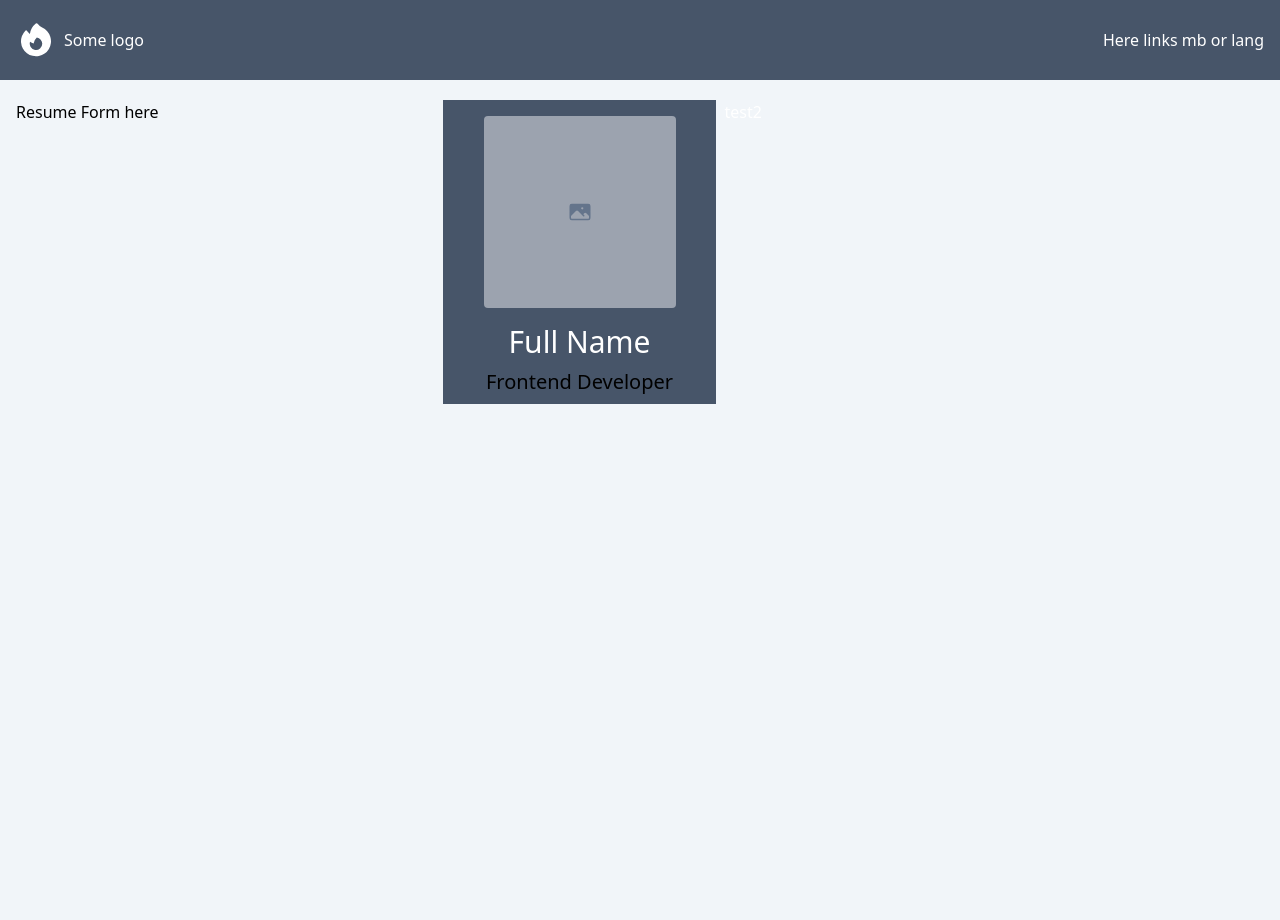
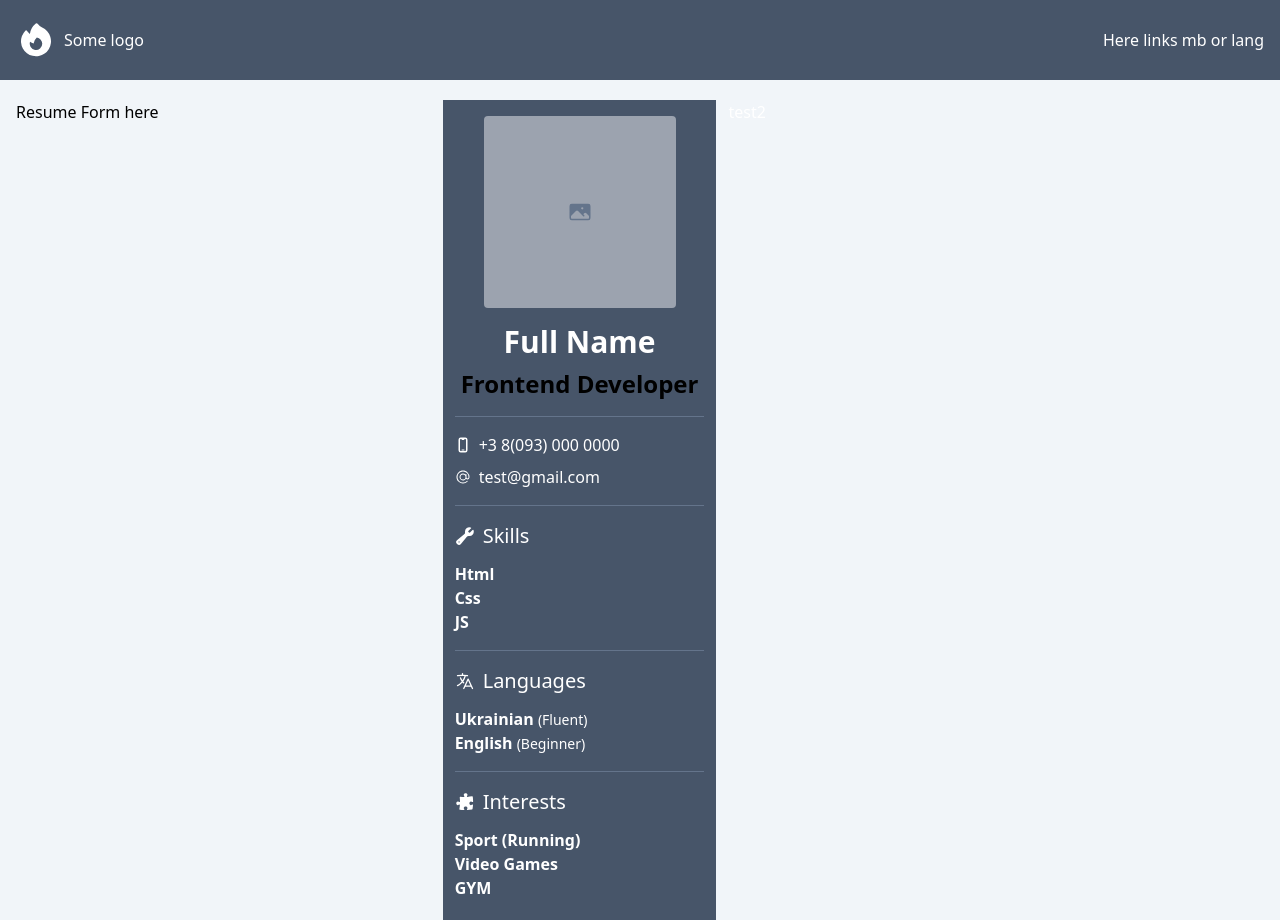
Before and after one commit to Grinch3214/resume-vue-3, a Vue app: page / in a window 1280 px wide. Before the commit the page ends 800 px from the top, so only its background shows below. Built offline with nearby package versions, Linux system fonts and the light colour scheme.

Commit message:
added aside resume section

```diff
--- a/src/App.vue
+++ b/src/App.vue
@@ -1,6 +1,6 @@
 <template>
 	<TheHeader />
-	<main class="px-4 pt-5">
+	<main class="pt-5 2xl:container px-4 m-auto">
 		<div class="-mx-4 flex flex-row">
 			<TheFormResume class="w-2/6 px-4" />
 			<TheResume class="w-4/6 px-4" />
--- /dev/null
+++ b/src/components/AsideResume.vue
@@ -0,0 +1,79 @@
+<template>
+	<div>
+		<ImagePreview />
+		<h2 class="text-3xl text-center mb-2 font-semibold">Full Name</h2>
+		<p class="text-black text-2xl text-center mb-2 font-semibold">Frontend Developer</p>
+		<hr class="my-4 border-slate-500" />
+
+		<div class="flex gap-2 items-center mb-2">
+			<DevicePhoneMobileIcon class="w-4 h-4"/>
+			<a href="tel:+380930000000">+3 8(093) 000 0000</a>
+		</div>
+		<div class="flex gap-2 items-center mb-2">
+			<AtSymbolIcon class="w-4 h-4" />
+			<a href="mailto:test@gmail.com">test@gmail.com</a>
+		</div>
+		<!-- here v-for need for websites -->
+		<hr class="my-4 border-slate-500" />
+
+		<div class="flex gap-2 items-center mb-3">
+			<WrenchIcon class="w-5 h-5" />
+			<span class="text-xl">Skills</span>
+		</div>
+
+		<ul>
+			<li
+				v-for="(skill, inx) in skills"
+				:key="inx"
+				class="font-semibold"
+			>
+				{{ skill }}
+			</li>
+		</ul>
+		<hr class="my-4 border-slate-500" />
+
+		<div class="flex gap-2 items-center mb-3">
+			<LanguageIcon class="w-5 h-5" />
+			<span class="text-xl">Languages</span>
+		</div>
+		<ul>
+			<li
+				v-for="(item, inx) in languages"
+				:key="inx"
+				class="font-semibold"
+			>
+				{{ item.lang }} <span class="text-sm font-normal">({{ item.skill }})</span>
+			</li>
+		</ul>
+		<hr class="my-4 border-slate-500" />
+
+		<div class="flex gap-2 items-center mb-3">
+			<PuzzlePieceIcon class="w-5 h-5" />
+			<span class="text-xl">Interests</span>
+		</div>
+		<ul class="mb-5">
+			<li
+				v-for="(item, inx) in interests"
+				:key="inx"
+				class="font-semibold"
+			>
+				{{ item }}
+			</li>
+		</ul>
+
+	</div>
+</template>
+
+<script setup>
+import { AtSymbolIcon, DevicePhoneMobileIcon, WrenchIcon, LanguageIcon, PuzzlePieceIcon } from '@heroicons/vue/24/solid';
+import ImagePreview from '../components/ImagePreview.vue'
+
+const skills = ['Html', 'Css', 'JS'];
+
+const languages = [
+	{ lang: 'Ukrainian', skill: 'Fluent' },
+	{ lang: 'English', skill: 'Beginner' }
+];
+
+const interests = ['Sport (Running)', 'Video Games', 'GYM'];
+</script>
--- a/src/components/TheResume.vue
+++ b/src/components/TheResume.vue
@@ -1,14 +1,10 @@
 <template>
 	<section class="flex flex-row text-white">
-		<div class="w-4/12 px-2 bg-slate-600">
-			<ImagePreview />
-			<h2 class="text-3xl text-center mb-2">Full Name</h2>
-			<p class="text-black text-xl text-center mb-2">Frontend Developer</p>
-		</div>
-		<div class="w-8/12 px-2">test2</div>
+		<AsideResume class="w-4/12 px-3 bg-slate-600" />
+		<div class="w-8/12 px-3">test2</div>
 	</section>
 </template>
 
 <script setup>
-import ImagePreview from '../components/ImagePreview.vue'
+import AsideResume from './AsideResume.vue'
 </script>
```
